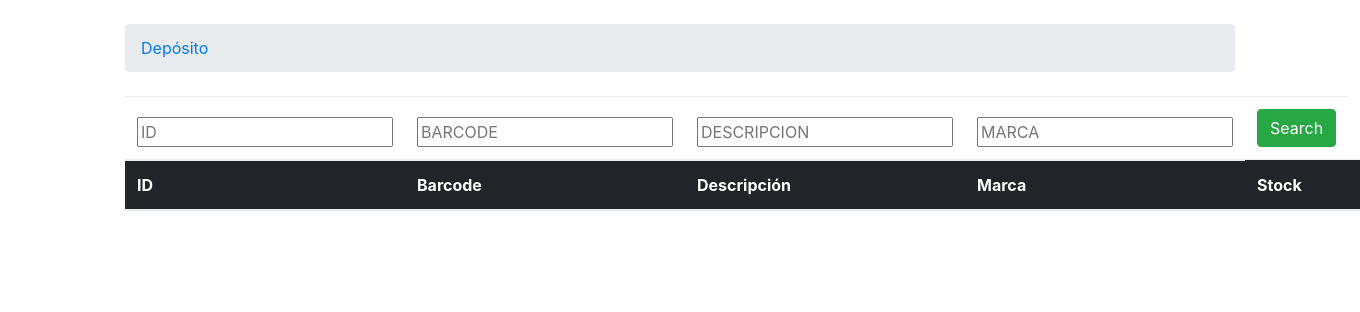
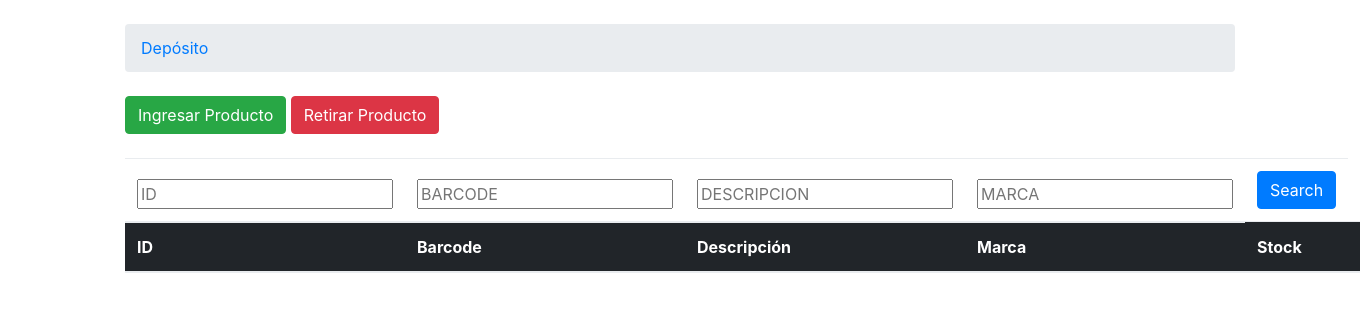
Before and after one commit to sebah12/side_manager, a Django app: page /deposito/ in a window 1360 px wide. Shown: the part 56-368 px from the top of the page. Run offline with Django 3.2, Linux system fonts and the light colour scheme; the visitor is signed in with stand-in values (Sample User, id 1); data that the repository does not hold is empty; parts of the project's set-up code (start-up, migrations or seed data) failed here and were passed over; some libraries are stand-ins or nearby versions; some web fonts are replaced.

Commit message:
Change buttons

```diff
--- a/templates/deposito.html
+++ b/templates/deposito.html
@@ -6,6 +6,10 @@
 {% endblock %}
 
 {% block content %}
+  <div class="mb-4">
+    <a href="{% url 'new_item' %}" class="btn btn-success">Ingresar Producto</a>
+    <a href="{% url 'new_item' %}" class="btn btn-danger">Retirar Producto</a>
+  </div>
   <table class="table table-triped">
     <form id="searchform" action="{% url 'deposito' %}" method="get" accept-charset="utf-8">
       <thead class="thead">
@@ -22,7 +26,7 @@
         <th><input class="searchfield" id="searchbox" name="marca"
                    type="text" placeholder="MARCA">
         </th>
-        <td><button class="btn btn-success" type="submit">Search</button></td>
+        <td><button class="btn btn-primary" type="submit">Search</button></td>
         </thead>
     </form>
         <thead class="thead-inverse">
--- a/templates/items.html
+++ b/templates/items.html
@@ -7,7 +7,7 @@
 
 {% block content %}
   <div class="mb-4">
-    <a href="{% url 'new_item' %}" class="btn btn-primary">Agregar Producto</a>
+    <a href="{% url 'new_item' %}" class="btn btn-success">Agregar Producto</a>
   </div>
   <table class="table table-triped">
     <form id="searchform" action="{% url 'productos' %}" method="get" accept-charset="utf-8">
@@ -25,7 +25,7 @@
         <th><input class="searchfield" id="searchbox" name="marca"
                    type="text" placeholder="MARCA">
         </th>
-        <td><button class="btn btn-success" type="submit">Search</button></td>
+        <td><button class="btn btn-primary" type="submit">Search</button></td>
         </thead>
     </form>
         <thead class="thead-inverse">
--- a/templates/marcas.html
+++ b/templates/marcas.html
@@ -6,7 +6,7 @@
 
 {% block content %}
   <div class="mb-4">
-    <a href="{% url 'new_marca' %}" class="btn btn-primary">Agregar Marca</a>
+    <a href="{% url 'new_marca' %}" class="btn btn-success">Agregar Marca</a>
   </div>
   <table class="table table-striped">
     <form id="searchform" action="{% url 'marcas' %}" method="get" accept-charset="utf-8">
@@ -15,7 +15,7 @@
         <th><input class="searchfield" id="searchbox" name="nombre"
                    type="text" placeholder="NOMBRE">
         </th>
-        <td><button class="btn btn-success" type="submit">Search</button></td>
+        <td><button class="btn btn-primary" type="submit">Search</button></td>
         </thead>
     </form>
     <thead class="thead-inverse">
```
